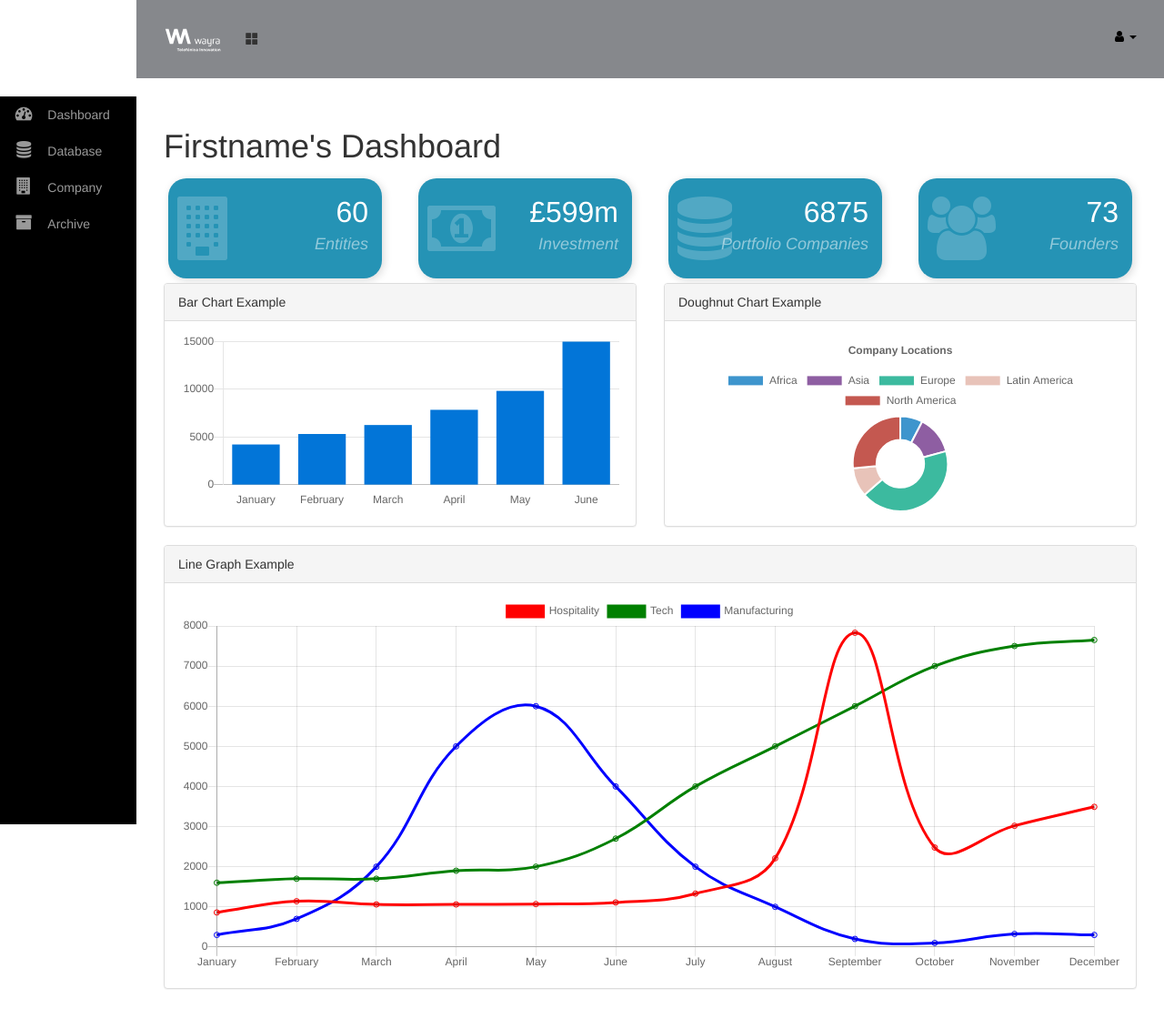
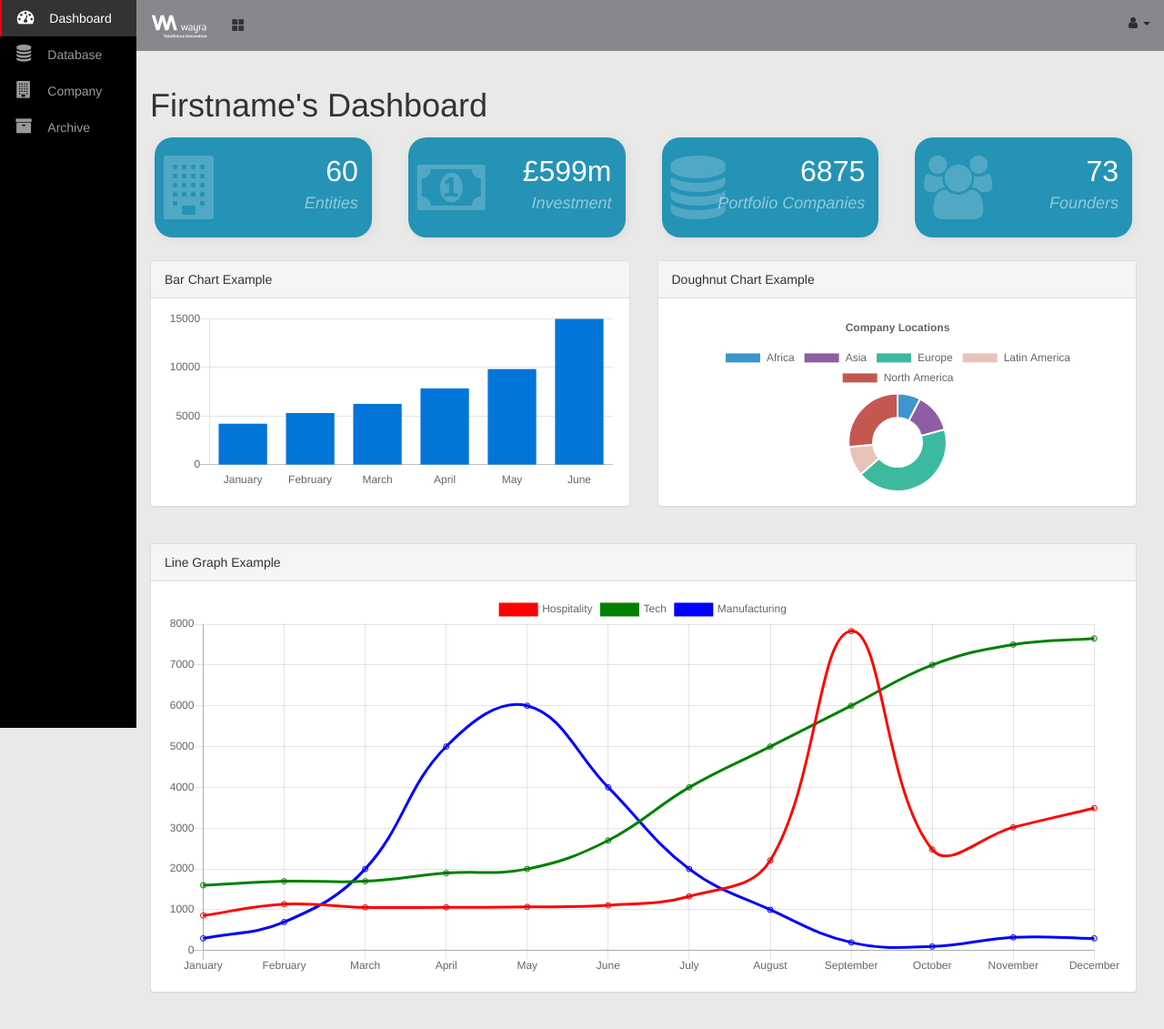
Before and after one commit to armallah/SEG-venture-capital-portfolio, a Django app: page /dashboard/ in a window 1280 px wide. Shown: the whole page at 91% size. Before the commit the page ends 1087 px from the top, so only its background shows below. Run offline with Django 4.2, Linux system fonts and the light colour scheme; some libraries are stand-ins or nearby versions.

Commit message:
Update layoutBase.css

```diff
--- a/static/layoutBase.css
+++ b/static/layoutBase.css
@@ -1,5 +1,11 @@
-#topBar {
-  margin: 0px;
+
+body,.container {
+    height:100%;
+    background: #E9EAE8;
+}
+
+.row{
+  margin-bottom: 20px;
 }
 
 .nav-pills > li > a {
@@ -9,12 +15,14 @@
 
 #logout {
   margin-top: auto;
-  color: black;
+  color: #2B2D30;
   height: 100%;
 }
 
 #wrapper {
+  height: 100%;
   padding-left: 0px;
+  transition: all .4s ease 0s;
   -webkit-transition: all 0.5s ease;
   -moz-transition: all 0.5s ease;
   -o-transition: all 0.5s ease;
@@ -24,19 +32,23 @@
 
 #wrapper.toggled {
   padding-left: 150px;
-  overflow: hidden;
+  /* overflow: hidden; */
+  /* height: 100%; */
 }
 
 #sidebar-wrapper {
   z-index: 1000;
-  position: absolute;
-  display: flex;
-  flex-direction: column;
-  left: 150px;
-  width: 0;
+  position: fixed;
+  top: 0;
+  /* display: flex;
+  flex-direction: column; */
+  left: 150;
+  width: 150px;
   height: 100%;
   margin-left: -150px;
-  overflow-y: auto;
+  transition: all .4s ease 0s;
+  /* overflow-y: auto; */
+  overflow: hidden;
   background: #000;
   -webkit-transition: all 0.5s ease;
   -moz-transition: all 0.5s ease;
@@ -45,14 +57,19 @@
 }
 
 #wrapper.toggled #sidebar-wrapper {
-  width: 150px;
+  left: 150px;
+  /* height: 100%; */
 }
 
 #page-content-wrapper {
-  position: absolute;
-  padding: 15px;
+  padding-left: 0;
+  margin-left: 0;
   width: 100%;
-  overflow-x: hidden;
+  height: auto;
+
+  /* position: absolute; */
+  /* padding: 15px; */
+  /* overflow-x: hidden; */
 }
 
 .page-contents {
@@ -69,23 +86,27 @@
   height: inherit;
   border: 0;
   border-radius: 0;
+  /* overflow: hidden; */
 }
 
 /* Sidebar Styles */
 
+
 .sidebar-nav {
+  display: block;
+  float: left;
+  width: 150px;
+  list-style: none;
+  padding: 0;
   /* position: absolute; */
   /* top: 0; */
-  width: 150px;
-  flex: 1;
-  flex-direction: column;
-  margin: 0;
-  padding: 0px;
-  list-style: none;
+  /* padding-top: 30; */
+  background-color: black;
   /* margin-top: 2px; */
 }
 
 .sidebar-nav li {
+  margin-top: 20;
   text-indent: 15px;
   line-height: 40px;
 }
@@ -113,7 +134,7 @@
 }
 
 .sidebar-nav > .sidebar-brand {
-  height: 65px;
+  /* height: 65px; */
   font-size: 18px;
   line-height: 60px;
 }
@@ -130,9 +151,6 @@
 @media (min-width: 768px) {
   #wrapper {
      padding-left: 150px;
-  }
-  .fixed-brand {
-     width: 150px;
   }
   #wrapper.toggled {
      padding-left: 0;
```
